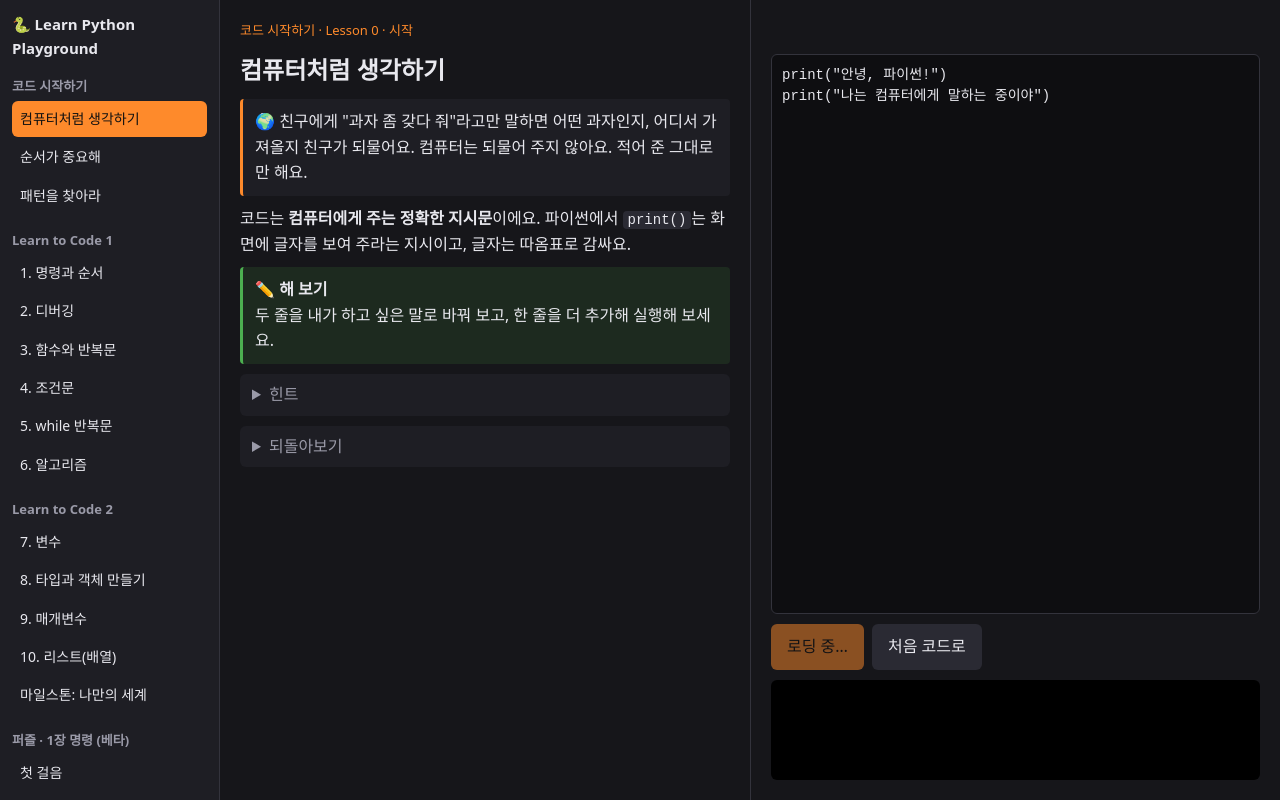
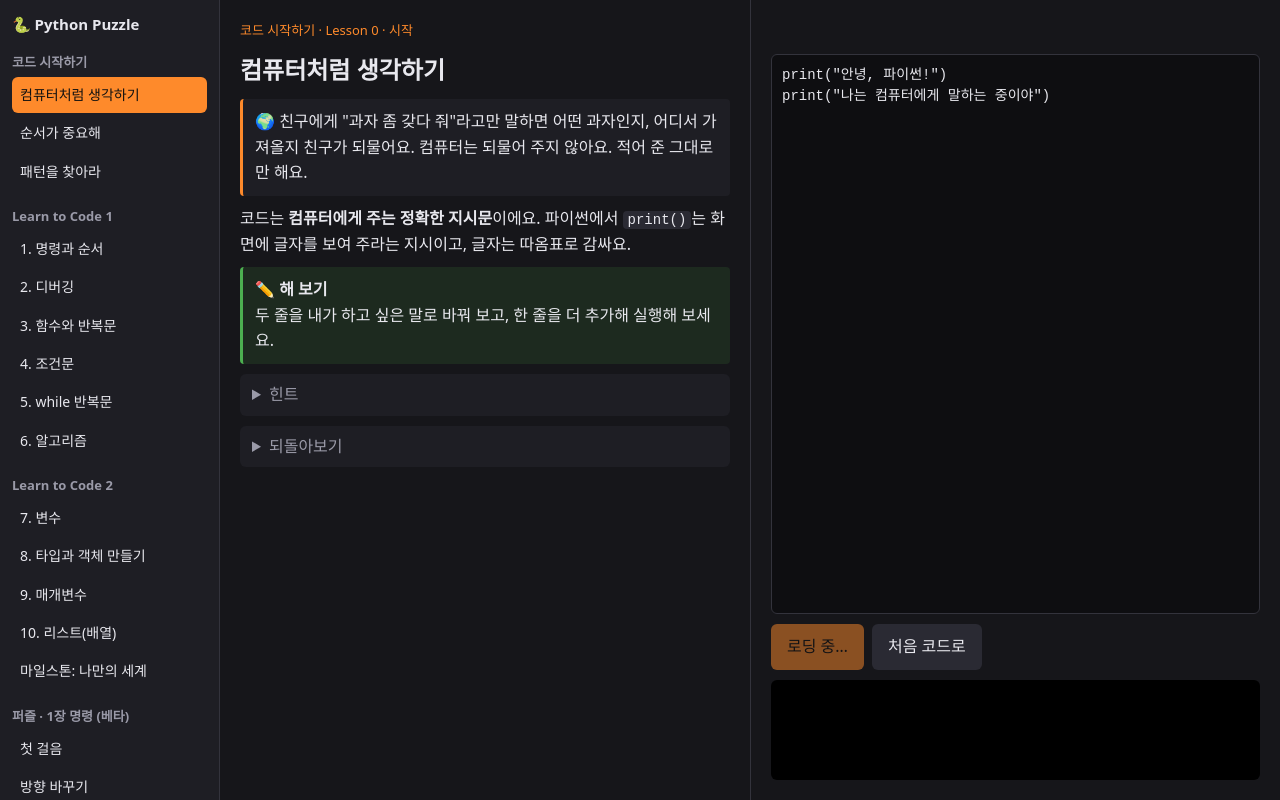
Before and after one commit to FutureReadyCampus/learn-python-playground, a plain HTML site: page index.html in a window 1280 px wide. Drawn offline with Linux system fonts and the light colour scheme; a script that the page names is missing.

Commit message:
Use Python Puzzle in the prototype title

```diff
--- a/index.html
+++ b/index.html
@@ -3,7 +3,7 @@
 <meta charset="utf-8">
 <meta name="viewport" content="width=device-width,initial-scale=1">
 <meta name="color-scheme" content="dark">
-<title>Learn Python Playground</title>
+<title>Python Puzzle</title>
 <style>
   :root{--bg:#16161a;--panel:#1e1e24;--line:#33333c;--fg:#e8e8ee;--dim:#9a9aa8;--acc:#fe8a2b}
   *{box-sizing:border-box}
@@ -35,7 +35,7 @@
   #msg{min-height:24px;font-weight:600}
   @media(max-width:900px){body{grid-template-columns:1fr;height:auto}nav,section{border:0}}
 </style>
-<nav id="nav"><h3>🐍 Learn Python Playground</h3></nav>
+<nav id="nav"><h3>🐍 Python Puzzle</h3></nav>
 <section id="lesson"></section>
 <section>
   <div id="world"></div><div id="msg"></div>
```
